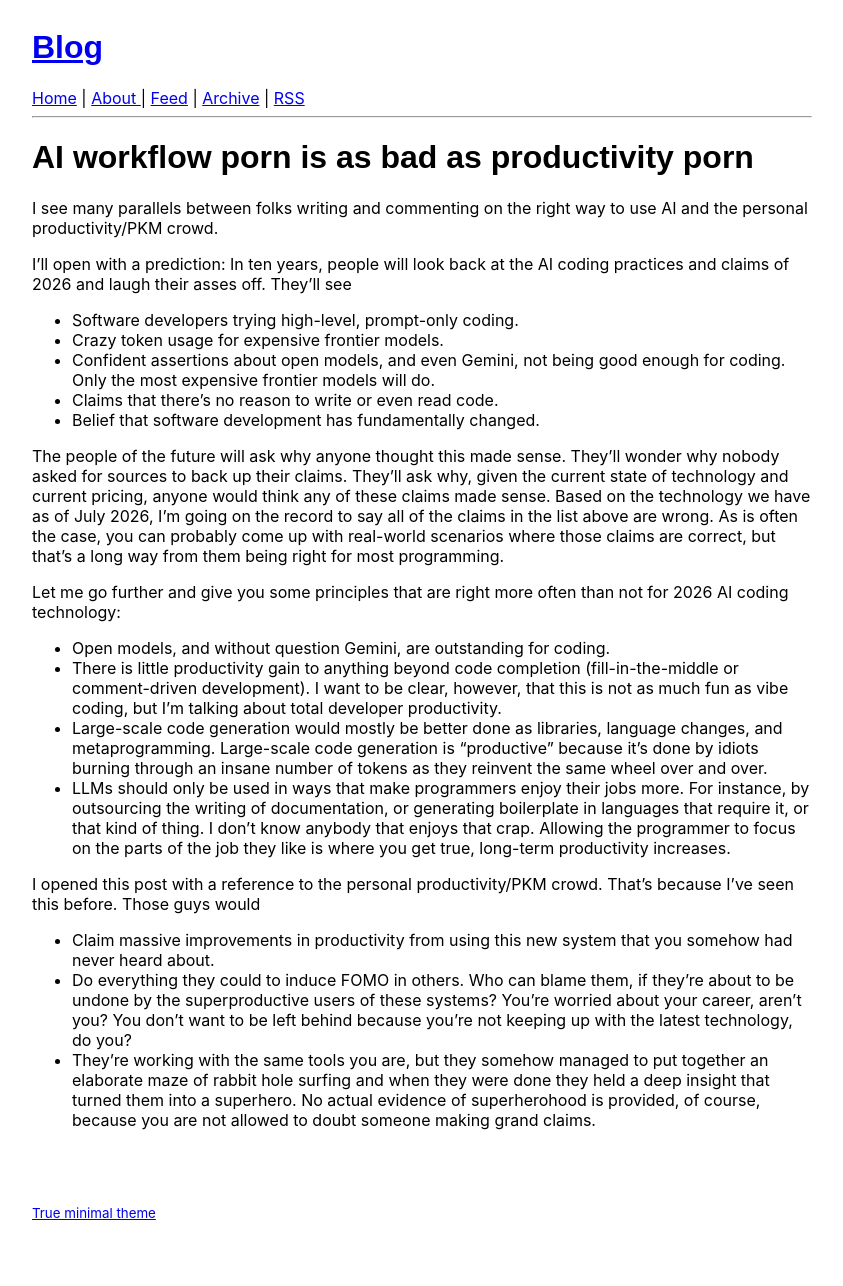
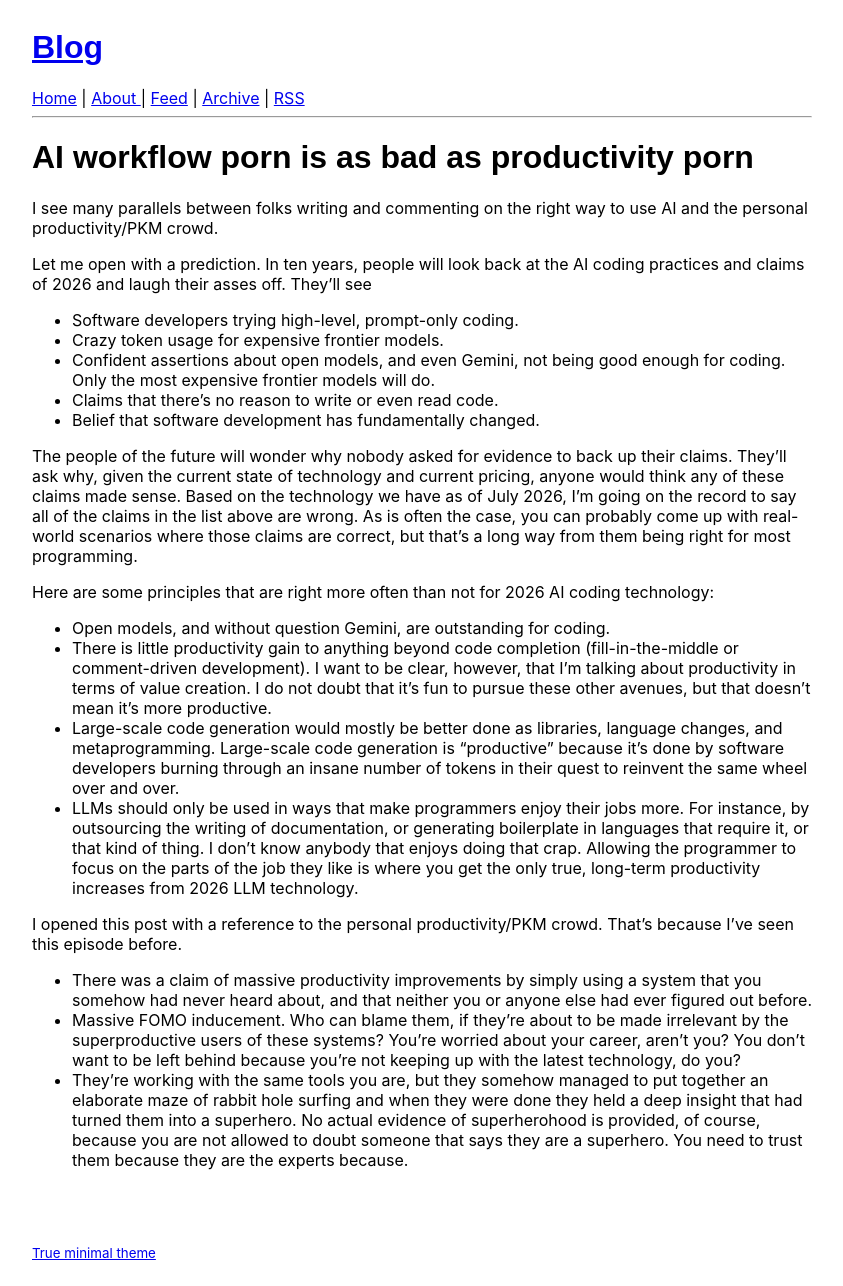
Before and after one commit to bachmeil/the-blog, a Jekyll site: the page built from _posts/2026-07-19-ridiculous-ai-use.md, in a window 1280 px wide. Shown: the whole page, without its empty margins (218-1061 px from the left). Built offline with Jekyll 4.4.1, drawn with Linux system fonts in a browser that asks for light colours; before the commit the page ends 1246 px from its top, so only the background shows below that.

Commit message:
Updated post

```diff
--- a/_posts/2026-07-19-ridiculous-ai-use.md
+++ b/_posts/2026-07-19-ridiculous-ai-use.md
@@ -4,7 +4,7 @@ title: AI workflow porn is as bad as productivity porn
 ---
 I see many parallels between folks writing and commenting on the right way to use AI and the personal productivity/PKM crowd.
 
-I'll open with a prediction: In ten years, people will look back at the AI coding practices and claims of 2026 and laugh their asses off. They'll see
+Let me open with a prediction. In ten years, people will look back at the AI coding practices and claims of 2026 and laugh their asses off. They'll see
 
 - Software developers trying high-level, prompt-only coding.
 - Crazy token usage for expensive frontier models.
@@ -12,17 +12,17 @@ I'll open with a prediction: In ten years, people will look back at the AI codin
 - Claims that there's no reason to write or even read code.
 - Belief that software development has fundamentally changed.
 
-The people of the future will ask why anyone thought this made sense. They'll wonder why nobody asked for sources to back up their claims. They'll ask why, given the current state of technology and current pricing, anyone would think any of these claims made sense. Based on the technology we have as of July 2026, I'm going on the record to say all of the claims in the list above are wrong. As is often the case, you can probably come up with real-world scenarios where those claims are correct, but that's a long way from them being right for most programming.
+The people of the future will wonder why nobody asked for evidence to back up their claims. They'll ask why, given the current state of technology and current pricing, anyone would think any of these claims made sense. Based on the technology we have as of July 2026, I'm going on the record to say all of the claims in the list above are wrong. As is often the case, you can probably come up with real-world scenarios where those claims are correct, but that's a long way from them being right for most programming.
 
-Let me go further and give you some principles that are right more often than not for 2026 AI coding technology:
+Here are some principles that are right more often than not for 2026 AI coding technology:
 
 - Open models, and without question Gemini, are outstanding for coding.
-- There is little productivity gain to anything beyond code completion (fill-in-the-middle or comment-driven development). I want to be clear, however, that this is not as much fun as vibe coding, but I'm talking about total developer productivity.
-- Large-scale code generation would mostly be better done as libraries, language changes, and metaprogramming. Large-scale code generation is "productive" because it's done by idiots burning through an insane number of tokens as they reinvent the same wheel over and over.
-- LLMs should only be used in ways that make programmers enjoy their jobs more. For instance, by outsourcing the writing of documentation, or generating boilerplate in languages that require it, or that kind of thing. I don't know anybody that enjoys that crap. Allowing the programmer to focus on the parts of the job they like is where you get true, long-term productivity increases.
+- There is little productivity gain to anything beyond code completion (fill-in-the-middle or comment-driven development). I want to be clear, however, that I'm talking about productivity in terms of value creation. I do not doubt that it's fun to pursue these other avenues, but that doesn't mean it's more productive.
+- Large-scale code generation would mostly be better done as libraries, language changes, and metaprogramming. Large-scale code generation is "productive" because it's done by software developers burning through an insane number of tokens in their quest to reinvent the same wheel over and over.
+- LLMs should only be used in ways that make programmers enjoy their jobs more. For instance, by outsourcing the writing of documentation, or generating boilerplate in languages that require it, or that kind of thing. I don't know anybody that enjoys doing that crap. Allowing the programmer to focus on the parts of the job they like is where you get the only true, long-term productivity increases from 2026 LLM technology.
 
-I opened this post with a reference to the personal productivity/PKM crowd. That's because I've seen this before. Those guys would
+I opened this post with a reference to the personal productivity/PKM crowd. That's because I've seen this episode before.
 
-- Claim massive improvements in productivity from using this new system that you somehow had never heard about.
-- Do everything they could to induce FOMO in others. Who can blame them, if they're about to be undone by the superproductive users of these systems? You're worried about your career, aren't you? You don't want to be left behind because you're not keeping up with the latest technology, do you?
-- They're working with the same tools you are, but they somehow managed to put together an elaborate maze of rabbit hole surfing and when they were done they held a deep insight that turned them into a superhero. No actual evidence of superherohood is provided, of course, because you are not allowed to doubt someone making grand claims.
+- There was a claim of massive productivity improvements by simply using a system that you somehow had never heard about, and that neither you or anyone else had ever figured out before.
+- Massive FOMO inducement. Who can blame them, if they're about to be made irrelevant by the superproductive users of these systems? You're worried about your career, aren't you? You don't want to be left behind because you're not keeping up with the latest technology, do you?
+- They're working with the same tools you are, but they somehow managed to put together an elaborate maze of rabbit hole surfing and when they were done they held a deep insight that had turned them into a superhero. No actual evidence of superherohood is provided, of course, because you are not allowed to doubt someone that says they are a superhero. You need to trust them because they are the experts because.
```
